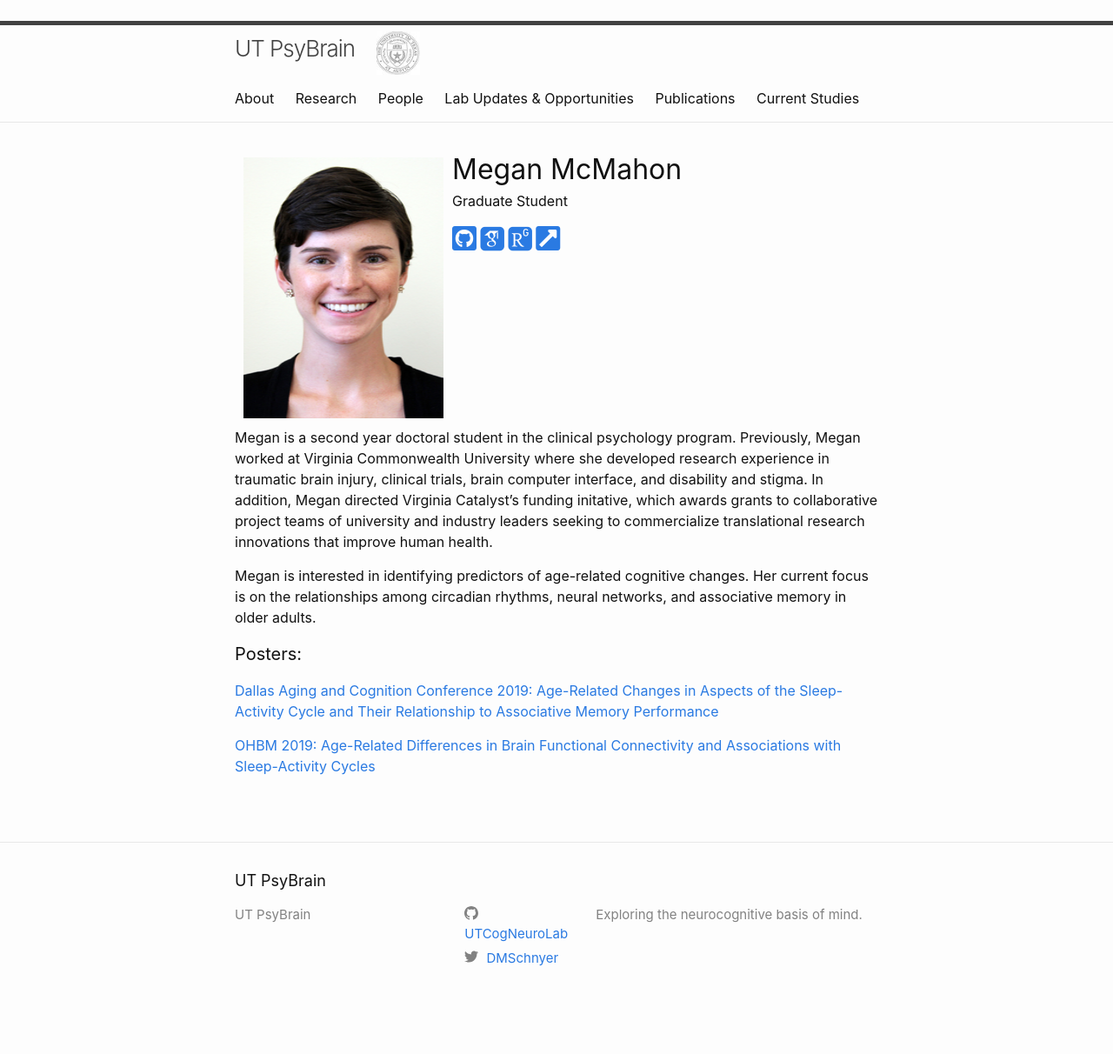
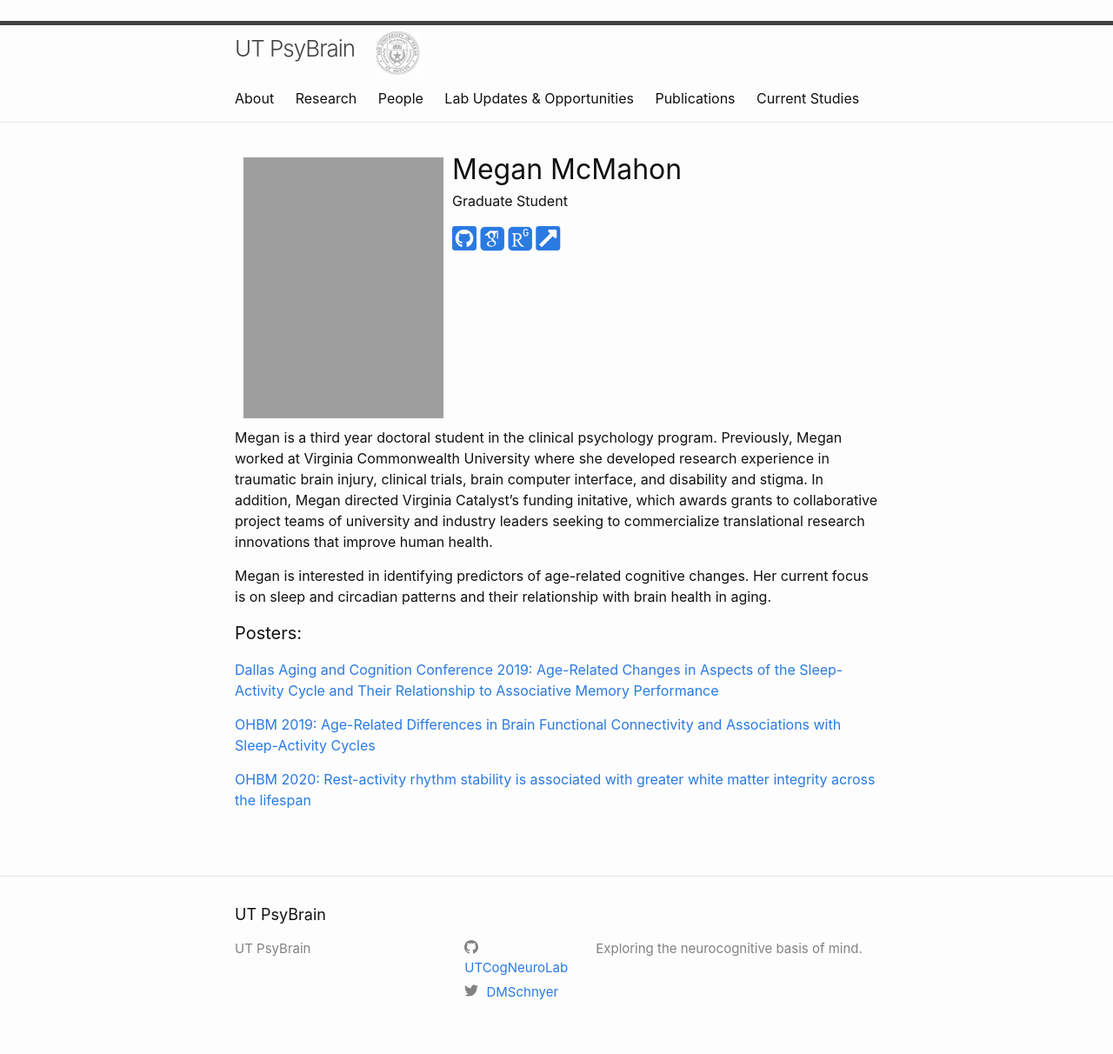
Before and after one commit to UTCogNeuroLab/UTCogNeuroLab.github.io, a Jekyll site: the page built from team/megan-mcmahon.md, in a window 1280 px wide. Shown: the whole page at 87% size. Built offline with Jekyll 4.4.1, drawn with Linux system fonts in a browser that asks for light colours; nearby versions of some CDN libraries; some web fonts are replaced; before the commit the page ends 1173 px from its top, so only the background shows below that.

Commit message:
Update megan-mcmahon.md

```diff
--- a/team/megan-mcmahon.md
+++ b/team/megan-mcmahon.md
@@ -2,7 +2,7 @@
 layout: team-member
 person: "Megan McMahon"
 position: "Graduate Student"
-image: "/assets/megan-mcmahon.png"
+image: "/assets/McMahon, Megan.png"
 github: mcmahonmc
 googlescholar: gQt3NCoAAAAJ
 researchgate: Megan_Mcmahon4
@@ -14,12 +14,14 @@ twitter:
 permalink: /people/meganmcmahon/
 ---
 
-Megan is a second year doctoral student in the clinical psychology program. Previously, Megan worked at Virginia Commonwealth University where she developed research experience in traumatic brain injury, clinical trials, brain computer interface, and disability and stigma. In addition, Megan directed Virginia Catalyst's funding initative, which awards grants to collaborative project teams of university and industry leaders seeking to commercialize translational research innovations that improve human health.
+Megan is a third year doctoral student in the clinical psychology program. Previously, Megan worked at Virginia Commonwealth University where she developed research experience in traumatic brain injury, clinical trials, brain computer interface, and disability and stigma. In addition, Megan directed Virginia Catalyst's funding initative, which awards grants to collaborative project teams of university and industry leaders seeking to commercialize translational research innovations that improve human health.
 
-Megan is interested in identifying predictors of age-related cognitive changes. Her current focus is on the relationships among circadian rhythms, neural networks, and associative memory in older adults.
+Megan is interested in identifying predictors of age-related cognitive changes. Her current focus is on sleep and circadian patterns and their relationship with brain health in aging.
 
 #### Posters:
 
 [Dallas Aging and Cognition Conference 2019: Age-Related Changes in Aspects of the Sleep-Activity Cycle and Their Relationship to Associative Memory Performance](/assets/posters/DACC Poster McMahon.pdf)
 
 [OHBM 2019: Age-Related Differences in Brain Functional Connectivity and Associations with Sleep-Activity Cycles](/assets/posters/McMahon OHBM Poster.pdf)
+
+[OHBM 2020: Rest-activity rhythm stability is associated with greater white matter integrity across the lifespan](/assets/posters/mcmahon_ohbm_2020.jpg)
```
